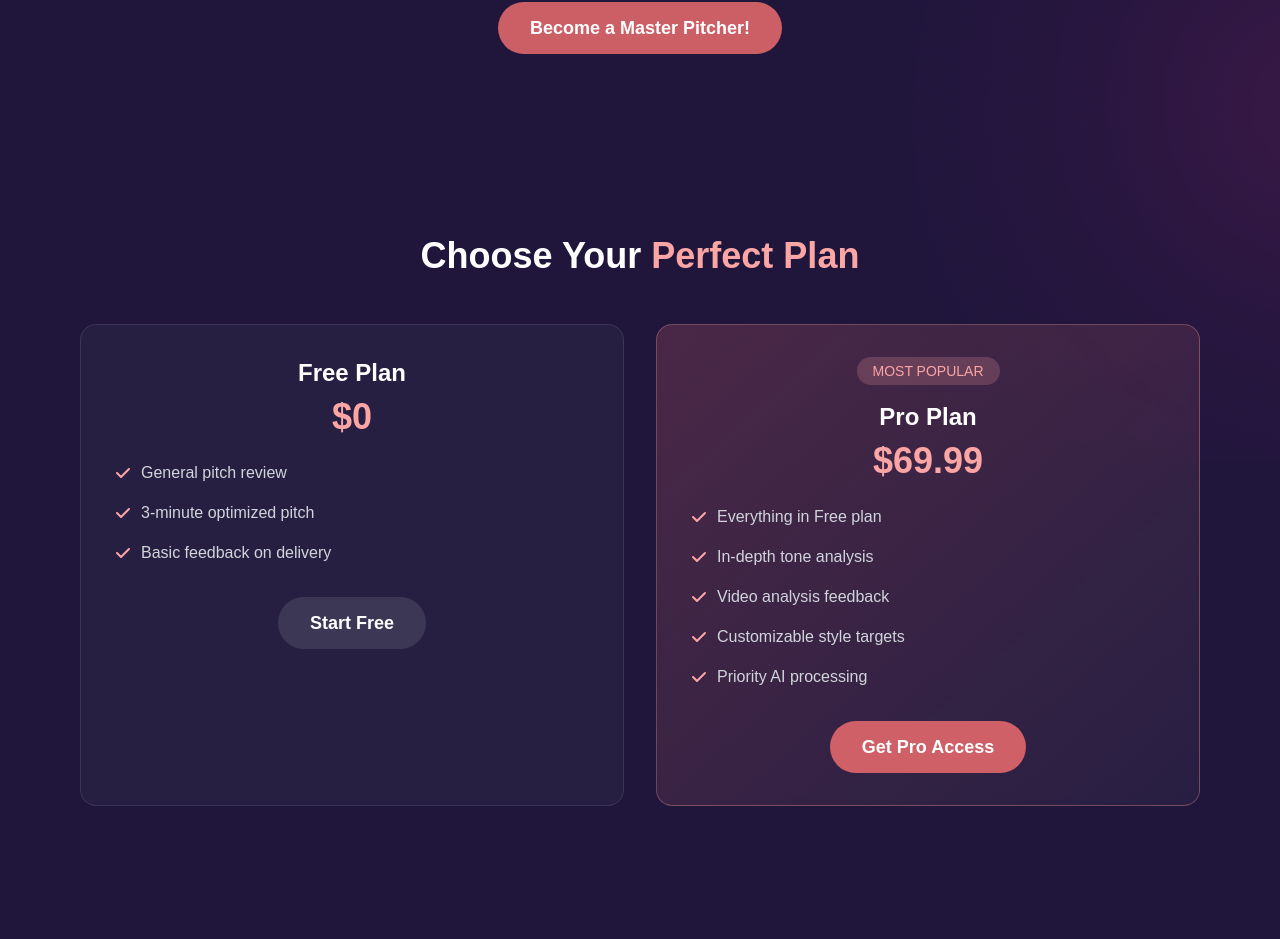
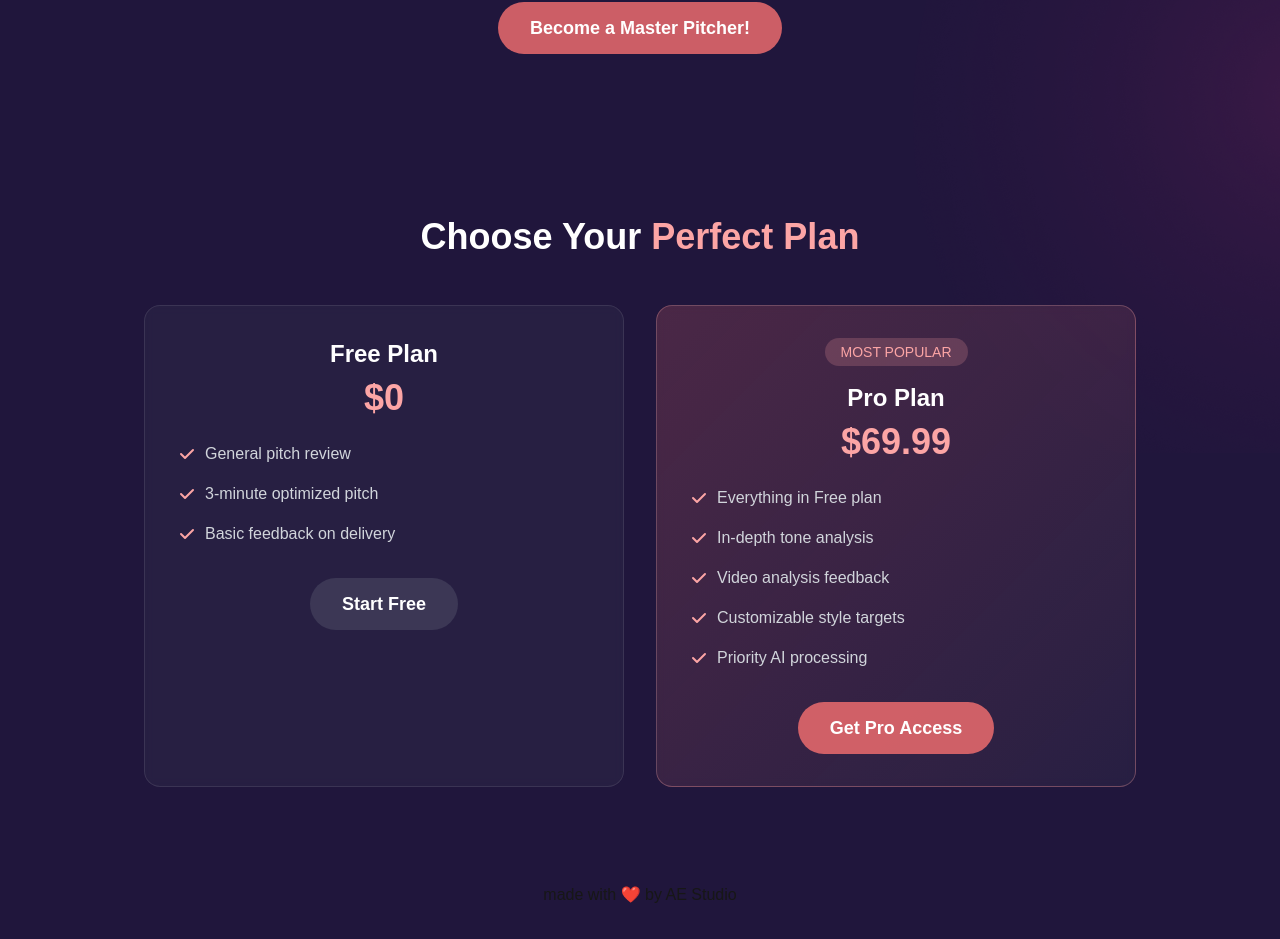
Before and after one commit to agencyenterprise/hack-2024-pitch-enhancer, a Next.js app: page / in a window 1280 px wide. Shown: the part 679-1618 px from the top of the page. Built offline with nearby package versions, Linux system fonts and the light colour scheme; no server answers.

Commit message:
feat: add ae studio footer

```diff
--- a/app/layout.tsx
+++ b/app/layout.tsx
@@ -41,8 +41,17 @@ export default function RootLayout({
         <AuthProvider>
           <Header />
           <main className="min-h-full">{children}</main>
+          <Footer />
         </AuthProvider>
       </body>
     </html>
   );
 }
+
+const Footer = () => {
+  return (
+    <div className="flex flex-grow items-center justify-center mb-8">
+      made with ❤️ by AE Studio
+    </div>
+  );
+};
--- a/app/page.tsx
+++ b/app/page.tsx
@@ -113,7 +113,7 @@ const Home: React.FC = () => {
       </div>
 
       {/* Add Pricing Section after the hero section */}
-      <div className="min-h-screen flex flex-col items-center justify-center px-4 relative">
+      <div className="flex flex-col items-center justify-center px-4 py-24 relative">
         <motion.div
           initial={{ opacity: 0, y: 20 }}
           animate={{ opacity: 1, y: 0 }}
@@ -124,7 +124,7 @@ const Home: React.FC = () => {
             Choose Your <span className="text-red-300">Perfect Plan</span>
           </h2>
 
-          <div className="grid grid-cols-1 md:grid-cols-2 gap-8 px-4">
+          <div className="grid grid-cols-1 md:grid-cols-2 gap-8 px-4 max-w-5xl mx-auto">
             {/* Free Plan */}
             <motion.div
               initial={{ opacity: 0, x: -20 }}
```
